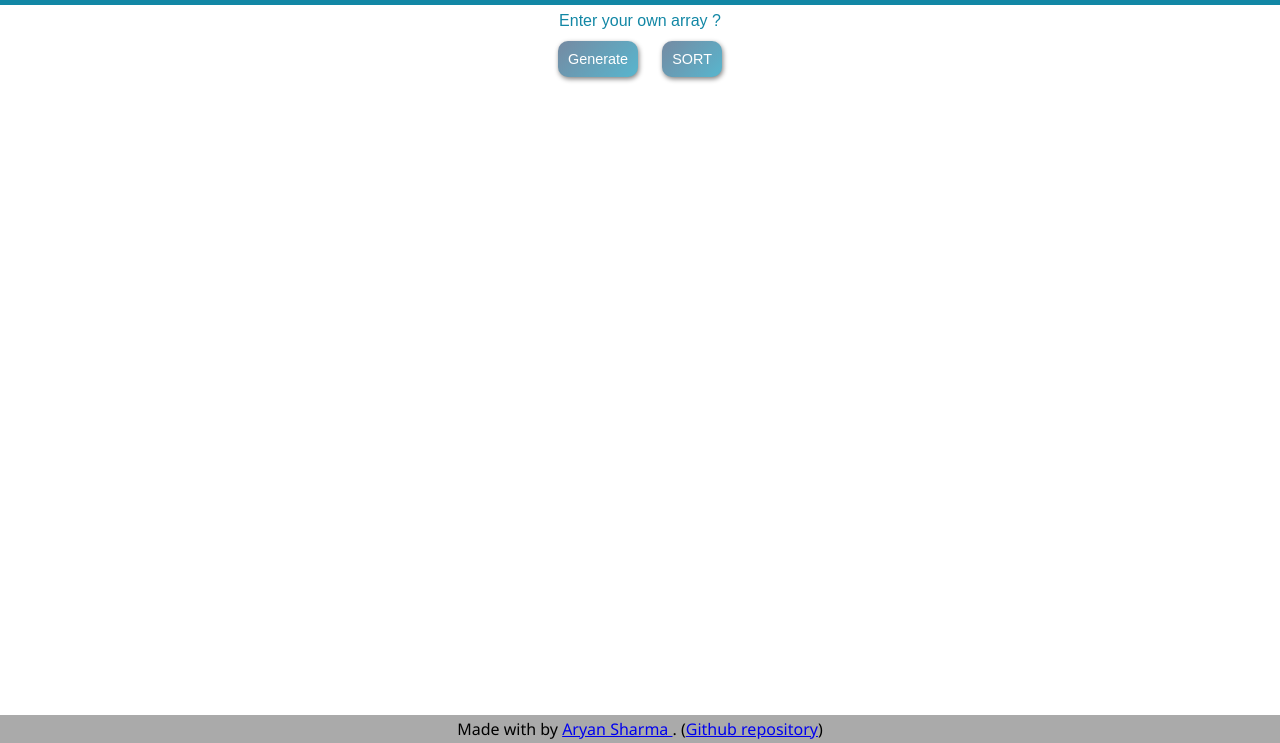
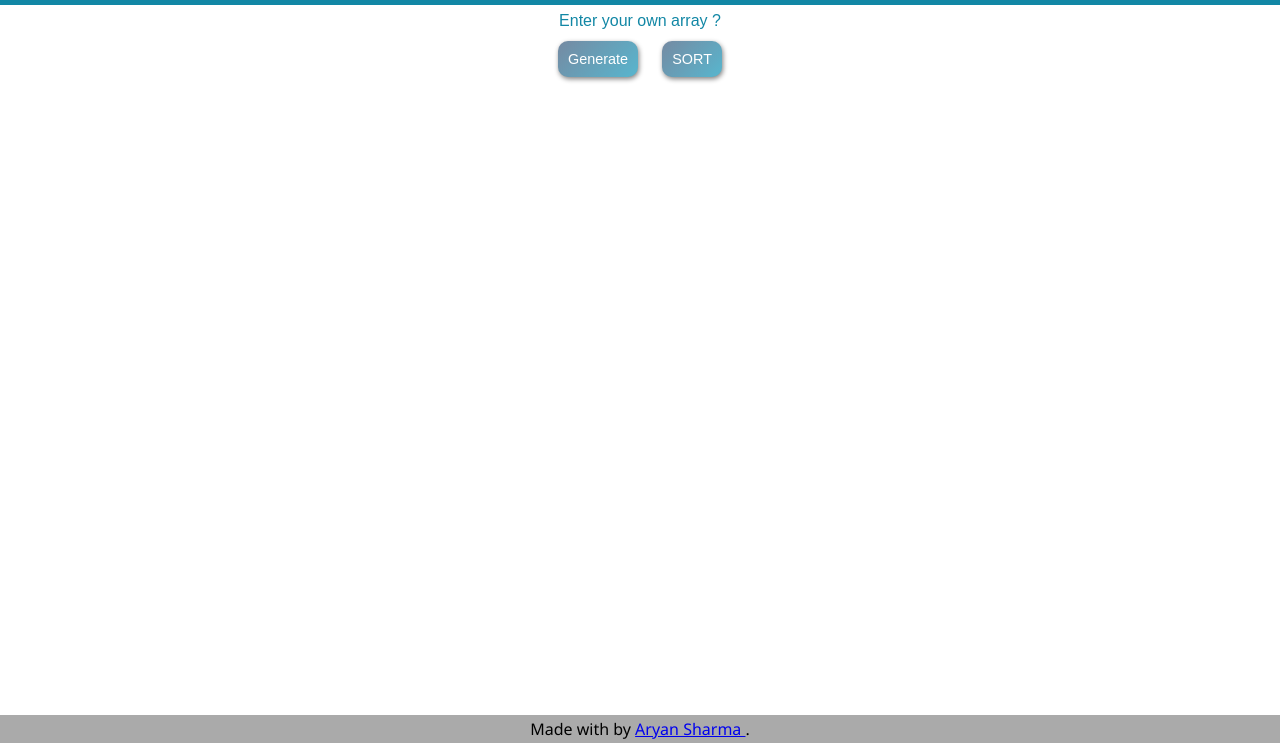
Before and after one commit to AryanSharma05/sorting-visualization-master, a plain HTML site: page index.html in a window 1280 px wide. Shown: the part 57-800 px from the top of the page. Drawn offline with Linux system fonts and the light colour scheme.

Commit message:
Update index.html

```diff
--- a/index.html
+++ b/index.html
@@ -61,7 +61,6 @@
     <footer>
         <p>
             Made with by <a href="https://github.com/AryanSharma05" target="_blank">Aryan Sharma </a>.
-            (<a href="https://github.com/Satyam1203/sorting-visualization" target="_blank">Github repository</a>)
         </p>
     </footer>
     <script>
```
